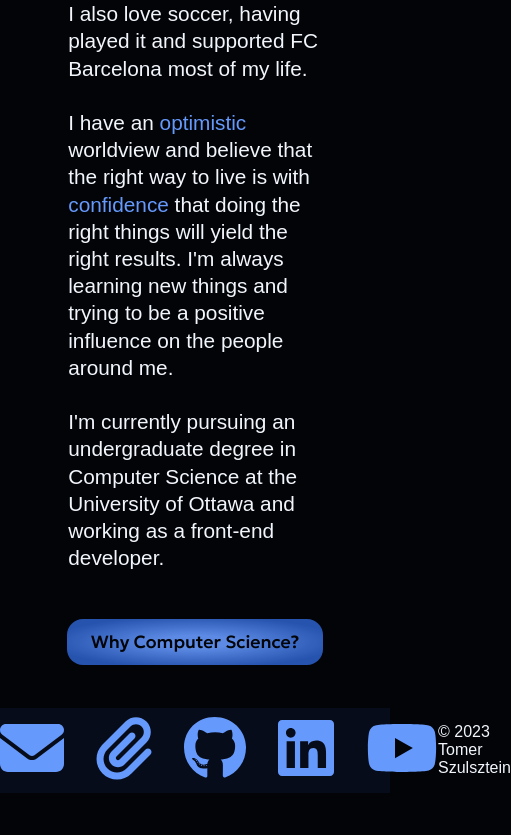
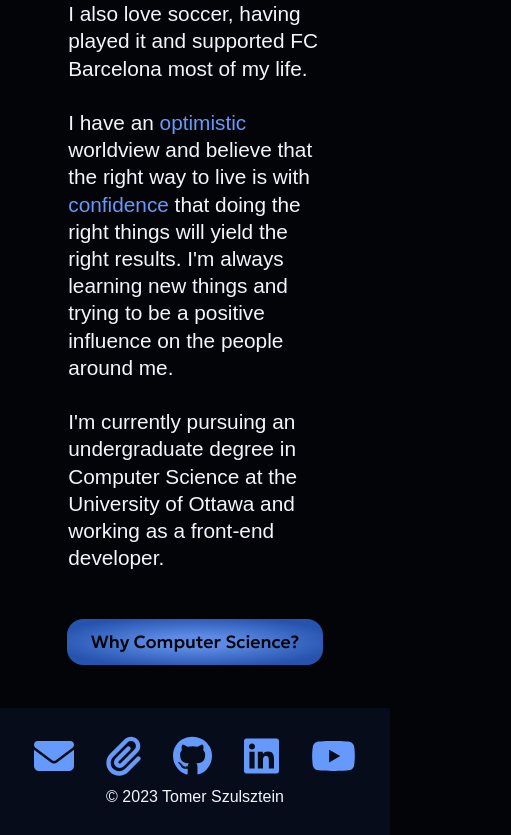
Before and after one commit to tomersz12/tomer-portfolio, a React (Vite) app: page / in a window 390 px wide. Shown: the part 2303-3138 px from the top of the page, 511 px wide, since content can reach past the window. Before the commit the page ends 3096 px from the top, so only its background shows below. Built offline with nearby package versions, Linux system fonts and the light colour scheme; a web font is replaced by a local one.

Commit message:
fixed responsivity

```diff
--- a/src/scss/index.scss
+++ b/src/scss/index.scss
@@ -14,6 +14,19 @@ body {
     color: $text;
     font-family: $body-font;
     margin: 0px;
+    scrollbar-width: thin;
+    scrollbar-color: $secondary $background;
+    &::-webkit-scrollbar {
+        width: 5px;
+    }
+    &::-webkit-scrollbar-track {
+        background: $background;
+    }
+    &::-webkit-scrollbar-thumb {
+        background-color: $secondary;
+        border-radius: 5px;
+        border: 1px solid $background;
+    }
 }
 
 h1, h2, h3, h4, h5, h6 {
@@ -153,12 +166,12 @@ h1, h2, h3, h4, h5, h6 {
             line-height: 1.7rem;
             width: 50vw;
             pointer-events: none;
+            @media screen and (orientation: portrait) {
+                margin-top: 75rem;
+            }
             &.active {
                 opacity: 1;
                 transform: translateY(0px);
-            }
-            @media screen and (orientation: portrait) {
-                margin-top: 120vh;
             }
         }
     }
@@ -179,8 +192,8 @@ h1, h2, h3, h4, h5, h6 {
 }
 
 .footer {
+    background-color: $secondary;
     color: $text;
-    background-color: $secondary;
     font-family: $body-font;
     height: calc(4rem + 2.5vh);
     display: flex;
@@ -202,6 +215,9 @@ h1, h2, h3, h4, h5, h6 {
                     height: 4rem;
                     width: auto;
                     transition: all 0.3s ease-in-out;
+                    @media screen and (orientation: portrait) {
+                        height: 2.5rem;
+                    }
                 }
                 :hover {
                     transform: scale(0.9);
@@ -214,5 +230,27 @@ h1, h2, h3, h4, h5, h6 {
                 }
             }
         }
+        p {
+            font-size: 1.2rem;
+            text-align: right;
+            @media screen and (orientation: portrait) {
+                font-size: 1rem;
+            }
+        }
+        @media screen and (orientation: portrait) {
+            display: flex;
+            flex-direction: column;
+            align-items: center;
+            justify-content: center;
+            .footer-links {
+                margin-bottom: .5rem;
+            }
+            p {
+                margin: 0;
+            }
+        }
+    }
+    @media screen and (orientation: portrait) {
+        height: calc(4rem + 7.5vh);
     }
 }
```
